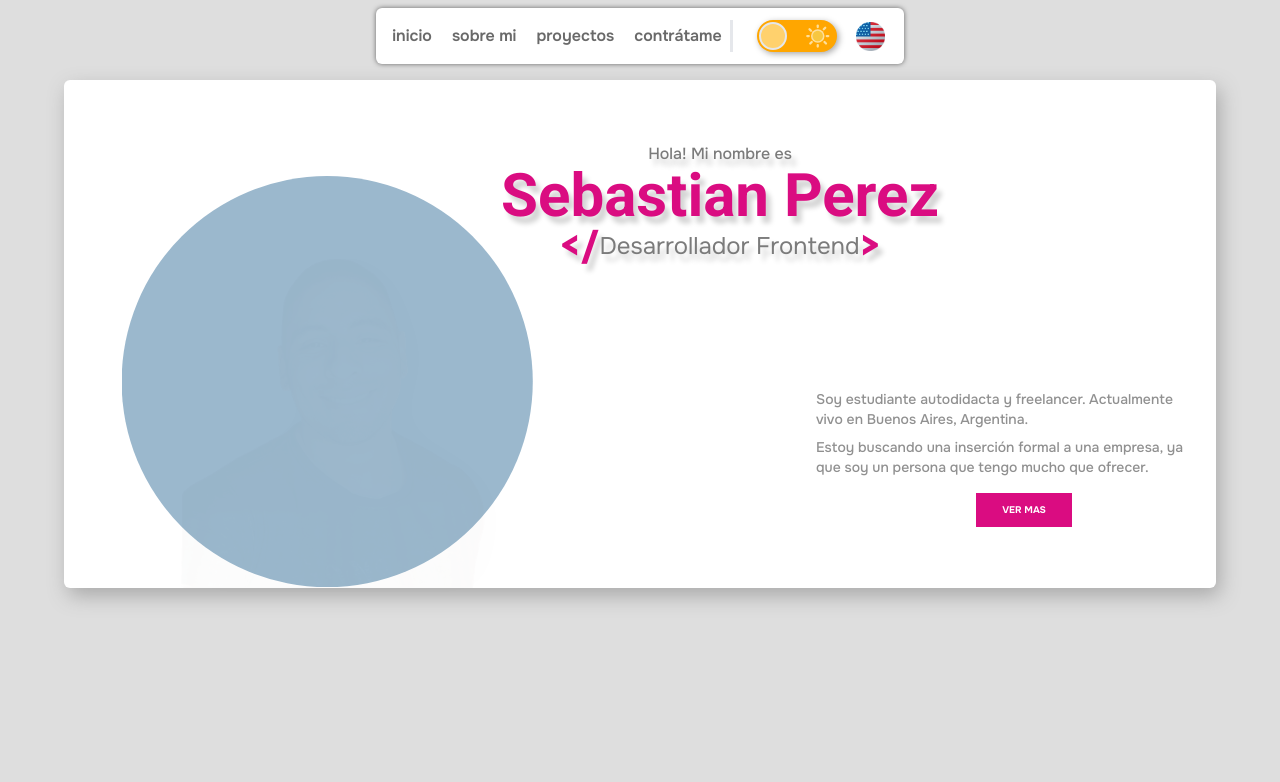
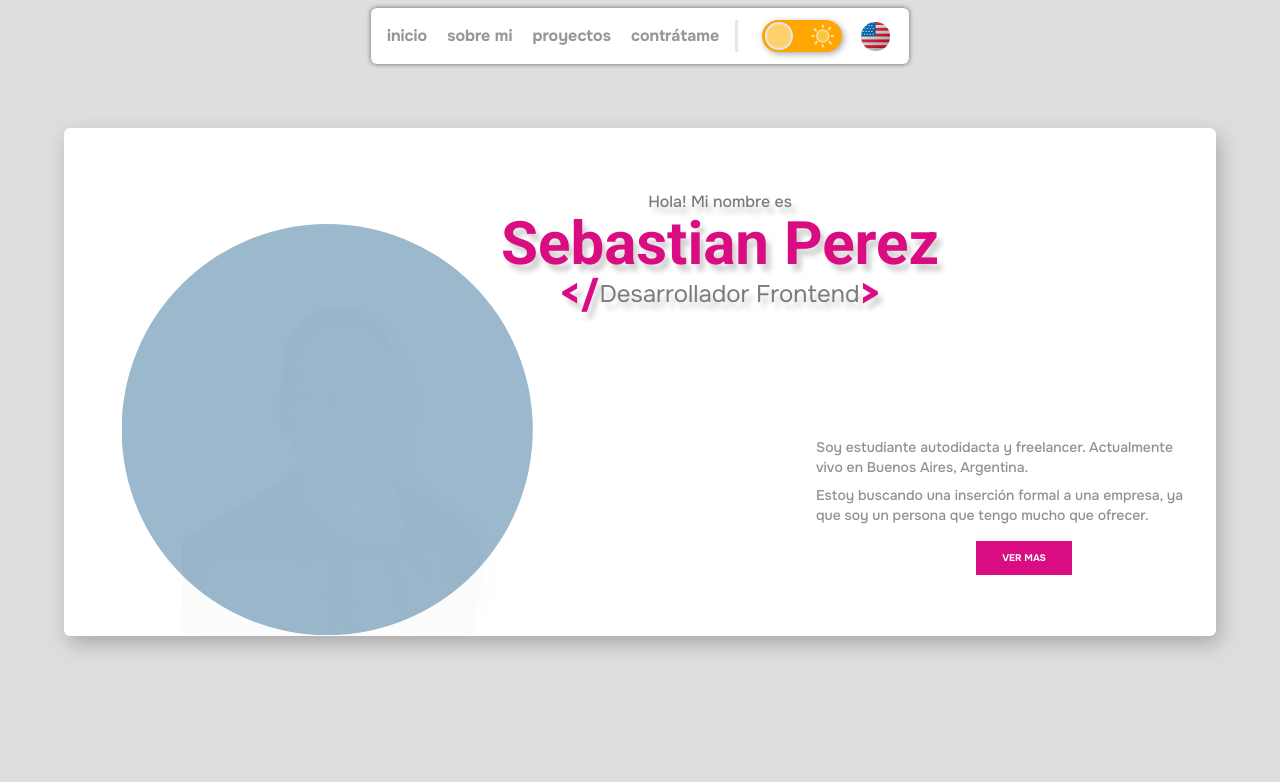
Before and after one commit to SebaPerez90/PORTFOLIO, a Next.js app: page / in a window 1280 px wide. Shown: the top 782 px of the page. Built offline with nearby package versions, Linux system fonts and the light colour scheme.

Commit message:
rebuilding header/navegation bar

```diff
--- a/src/app/globals.css
+++ b/src/app/globals.css
@@ -70,11 +70,6 @@ body {
     color: #fff;
   }
 
-  /* .bbb {
-    backdrop-filter: 'blur(20px)';
-    background-color: 'rgb(255 255 255 / 5%)';
-    box-shadow: '0 0 5px rgb(0 0 0 / 55%)';
-  } */
   .aaaa {
     &::after {
       content: '';
--- a/src/app/page.tsx
+++ b/src/app/page.tsx
@@ -23,8 +23,8 @@ export default function Home() {
     <main
       className={
         darkThemeActive
-          ? 'pt-20 gap-28 relative text-white flex flex-col justify-around items-center before:absolute before:left-0 before:top-0 before:w-full before:h-full before:z-[2] before:bg-gradient-to-r from-[#0f0c29] bg-indigo-800 to-[#2c2c47]'
-          : 'pt-20 gap-28 flex flex-col justify-around items-center bg-[#dedede] relative'
+          ? 'pt-32 gap-28 relative text-white flex flex-col justify-around items-center before:absolute before:left-0 before:top-0 before:w-full before:h-full before:z-[2] before:bg-gradient-to-r from-[#0f0c29] bg-indigo-800 to-[#2c2c47]'
+          : 'pt-32 gap-28 flex flex-col justify-around items-center bg-[#dedede] relative'
       }>
       <section
         className={
--- a/src/components/header/NavBar.tsx
+++ b/src/components/header/NavBar.tsx
@@ -1,6 +1,6 @@
 'use client';
 
-import React, { useRef, useEffect } from 'react';
+import React, { useRef, useState } from 'react';
 import Link from 'next/link';
 
 import LanguageButtons from '@/components/header/LanguageButtons';
@@ -15,11 +15,9 @@ const NavBar = () => {
 
   // if (window.location.hash === '#projects-section') {
   //   console.log('ver esto eh, puede ser util');
-  //   // linkRef.current.style.border = '3px solid #f00';
   //   console.log(linkRef.current);
   // } else {
   //   console.log('es por aca');
-  //   // linkRef.current.style.border = '5px solid #390cda';
   //   console.log(linkRef.current);
   // }
 
@@ -64,7 +62,7 @@ const NavBar = () => {
     <header
       className={
         darkThemeActive
-          ? 'bg-[#3485d5] relative flex justify-center items-center text-white'
+          ? 'bg-[#383838] relative flex justify-center items-center text-white'
           : 'bg-[#fff] flex justify-center items-center '
       }>
       <div
@@ -77,15 +75,15 @@ const NavBar = () => {
         <nav
           className={
             darkThemeActive
-              ? 'flex justify-center z-20 gap-1 '
-              : 'flex justify-center z-20 gap-1 '
+              ? 'mr-2 flex justify-center z-20 gap-1 '
+              : 'mr-2 flex justify-center z-20 gap-1 '
           }>
           {navLinks.map((item, index) => (
             <Link
               className={
                 darkThemeActive
-                  ? 'p-2 duration-500 text-[#ffffffee] font-bold hover:duration-500'
-                  : 'p-2 duration-500 text-[#505050db] font-semibold hover:duration-500'
+                  ? 'p-2 duration-300 text-[#ffffffee] font-bold hover:duration-300 hover:text-[#da0c81]'
+                  : 'p-2 duration-300 text-[#6c6c6cb4] font-bold hover:duration-300 hover:text-[#da0c81]'
               }
               aria-label={item.label}
               href={item.url}
```
Also changed, not shown: src/assets/svg/moon-icon.svg.
